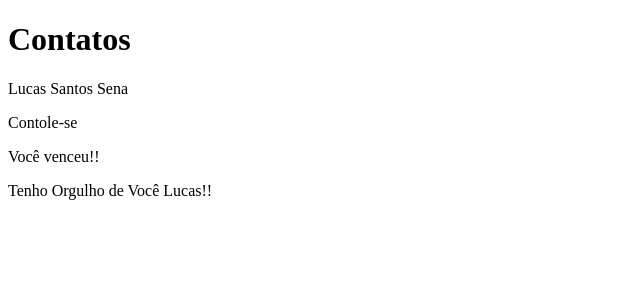
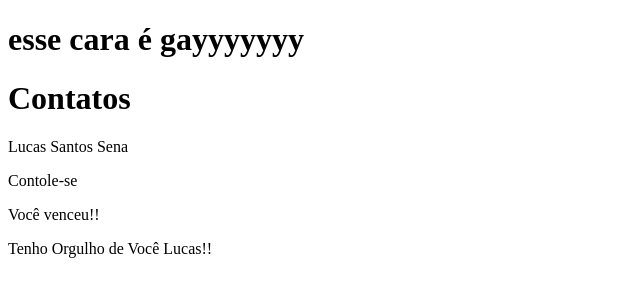
Before and after one commit to Luska066/github-for-teams, a plain HTML site: page contato.html in a window 1280 px wide. Shown: the whole page, without its empty margins (0-640 px from the left). Drawn offline with Linux system fonts and the light colour scheme.

Commit message:
Update contato.html

```diff
--- a/contato.html
+++ b/contato.html
@@ -7,6 +7,7 @@
     <title>Document</title>
 </head>
 <body>
+    <h1>esse cara é gayyyyyyy</h1>
     <h1>Contatos</h1>
     <p>Lucas Santos Sena</p>
     <p>Contole-se</p>
```
